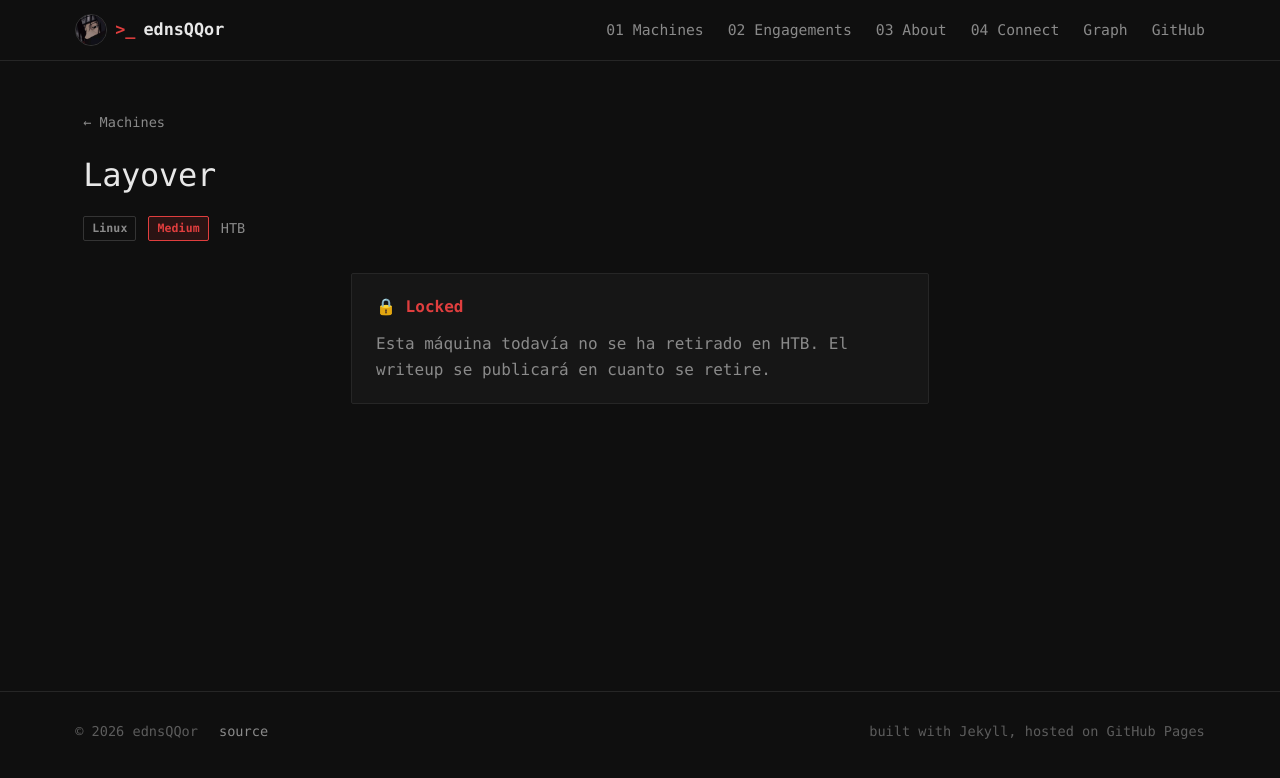
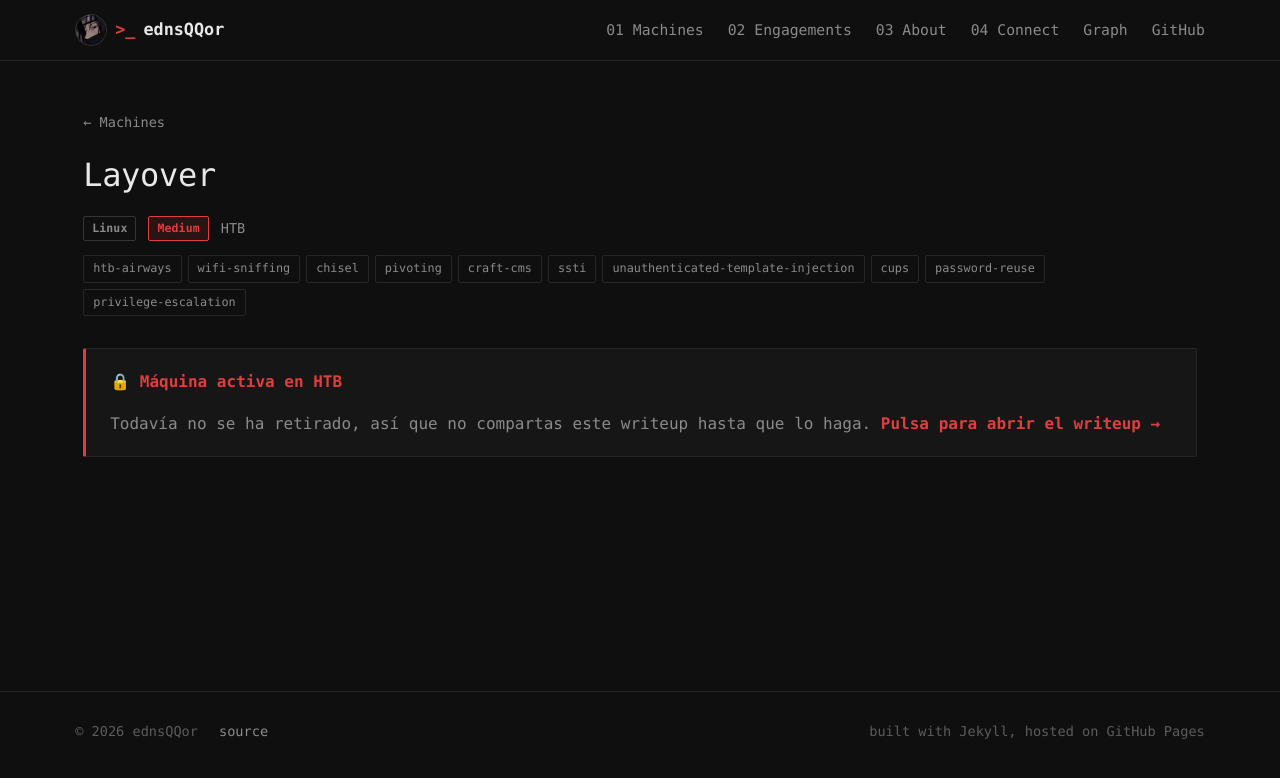
Before and after one commit to ednsQQor/ednsQQor.github.io, a Jekyll site: the page built from _machines/layover.md, in a window 1280 px wide. Shown: the top 778 px of the page. Built offline with Jekyll 4.4.1, drawn with Linux system fonts in a browser that asks for light colours.

Commit message:
Quitar candado de Touch y Layover

```diff
--- a/_includes/card-machine.html
+++ b/_includes/card-machine.html
@@ -18,7 +18,7 @@
     {% endif %}
   </div>
 
-  <p class="card-summary lock-note">&#128274; Locked — se publica cuando la máquina se retire.</p>
+  <p class="card-summary lock-note">&#128274; Activa en {{ machine.platform | default: 'la plataforma' }} — entra para abrir el writeup.</p>
 
   {% if machine.unlock_date %}
   <p class="card-countdown" data-unlock="{{ machine.unlock_date | date_to_xmlschema }}">
--- a/_layouts/machine.html
+++ b/_layouts/machine.html
@@ -13,7 +13,7 @@
       {% if page.status != "active" and page.date %}<time datetime="{{ page.date | date_to_xmlschema }}">{{ page.date | date: "%d %B %Y" }}</time>{% endif %}
     </div>
 
-    {% if page.status != "active" and page.tags %}
+    {% if page.tags %}
     <div class="tag-list">
       {% for tag in page.tags %}<span class="tag">{{ tag }}</span>{% endfor %}
     </div>
@@ -21,19 +21,27 @@
   </header>
 
   {% if page.status == "active" %}
-  <div class="locked-notice">
-    <p class="locked-badge">&#128274; Locked</p>
-    <p>
-      Esta máquina todavía no se ha retirado{% if page.platform %} en {{ page.platform }}{% endif %}.
-      El writeup se publicará en cuanto se retire{% if page.unlock_date %}, previsto para
-      <strong>{{ page.unlock_date | date: "%d %B %Y" }}</strong>{% endif %}.
-    </p>
-    {% if page.unlock_date %}
-    <p class="locked-countdown" data-unlock="{{ page.unlock_date | date_to_xmlschema }}">
-      <span class="countdown-value">—</span>
-    </p>
-    {% endif %}
-  </div>
+  <details class="locked-reveal">
+    <summary class="locked-notice">
+      <span class="locked-badge">&#128274; Máquina activa{% if page.platform %} en {{ page.platform }}{% endif %}</span>
+      <span class="locked-text">
+        Todavía no se ha retirado, así que no compartas este writeup hasta que lo haga.
+        {% if page.unlock_date %}Retiro previsto para <strong>{{ page.unlock_date | date: "%d %B %Y" }}</strong>. {% endif %}
+        <span class="locked-cta">Pulsa para abrir el writeup &rarr;</span>
+      </span>
+      {% if page.unlock_date %}
+      <span class="locked-countdown" data-unlock="{{ page.unlock_date | date_to_xmlschema }}">
+        <span class="countdown-value">—</span>
+      </span>
+      {% endif %}
+    </summary>
+    <div class="writeup-layout">
+      <nav class="writeup-toc" id="toc" aria-label="Table of contents"></nav>
+      <div class="writeup-content" id="writeup-content">
+        {{ content }}
+      </div>
+    </div>
+  </details>
   {% else %}
   <div class="writeup-layout">
     <nav class="writeup-toc" id="toc" aria-label="Table of contents"></nav>
--- a/assets/css/style.css
+++ b/assets/css/style.css
@@ -344,19 +344,40 @@
 .card-locked { opacity: 0.85; }
 .lock-note { color: var(--text-faint); font-style: italic; -webkit-line-clamp: 2; }
 
+/* Active-machine gate: lock shown by default, click to reveal the writeup. */
+.locked-reveal { margin: 0; }
 .locked-notice {
-  max-width: 60ch;
-  margin: 0 auto;
+  display: flex;
+  flex-direction: column;
+  gap: 10px;
   padding: 20px 24px;
   border: 1px solid var(--hairline);
+  border-left: 3px solid var(--accent);
   border-radius: var(--radius);
   background: var(--surface);
   color: var(--text-muted);
+  cursor: pointer;
+  list-style: none;
+  transition: border-color 0.15s ease, background 0.15s ease;
 }
-.locked-notice p { margin: 0 0 10px; }
-.locked-notice p:last-child { margin-bottom: 0; }
+.locked-notice::-webkit-details-marker { display: none; }
+.locked-notice:hover { background: var(--bg); border-color: var(--hairline-strong, #343434); }
 .locked-badge { color: var(--accent); font-weight: 600; }
+.locked-text { line-height: 1.55; }
+.locked-cta {
+  display: inline-block;
+  margin-top: 6px;
+  color: var(--accent);
+  font-weight: 600;
+}
+.locked-reveal[open] .locked-cta { display: none; }
+.locked-reveal[open] .locked-notice {
+  margin-bottom: 24px;
+  border-bottom-left-radius: 0;
+  border-bottom-right-radius: 0;
+}
 .locked-countdown {
+  align-self: flex-start;
   padding: 10px 14px;
   border: 1px solid var(--hairline);
   border-radius: var(--radius);
```
